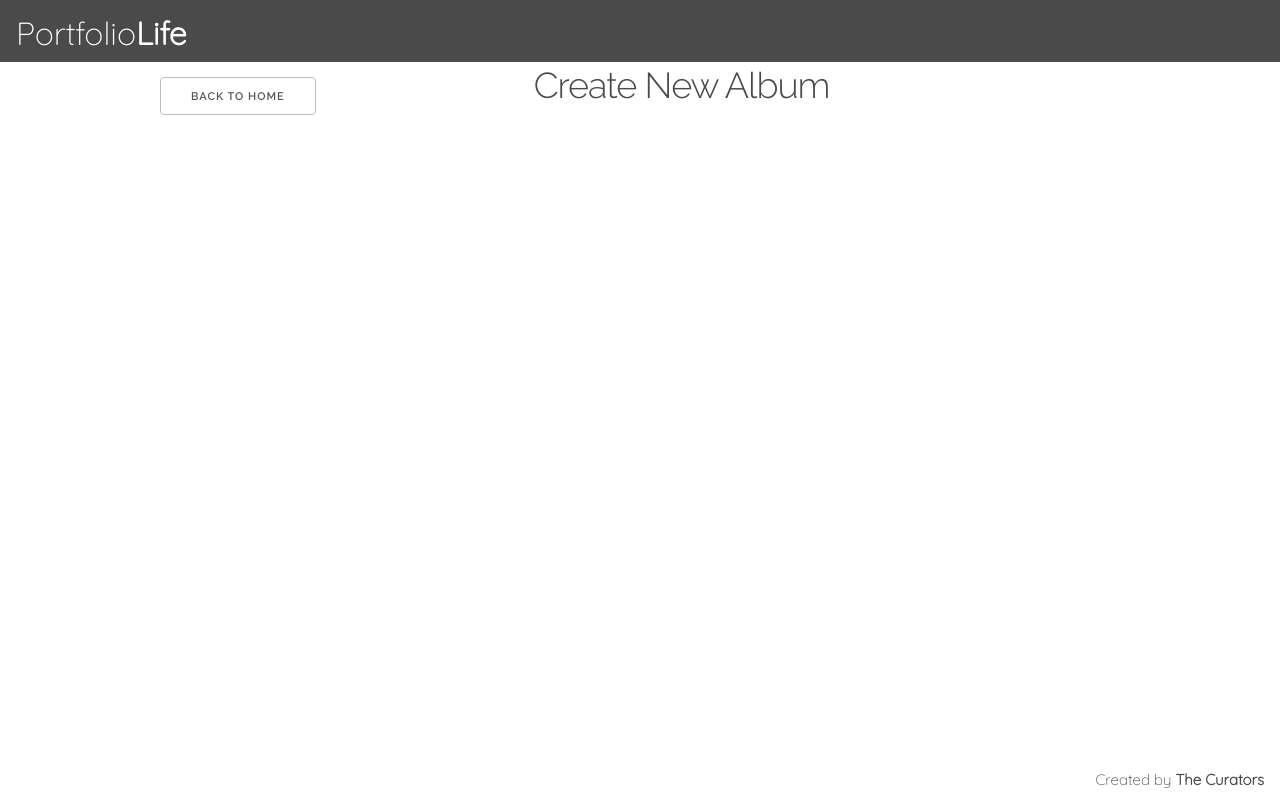
After one commit to theresaming/PortfolioLife, a Python web app: template flask/templates/addAlbum.html in a window 1280 px wide. The commit adds this page. Run offline with Jinja, Linux system fonts and the light colour scheme; the template is opened without the code that fills it, so the values that code supplies are empty.

Commit message:
Add album page and header

```diff
--- a/flask/app.py
+++ b/flask/app.py
@@ -173,6 +173,12 @@ def get_post_javascript_data(image_id):
         # return render_template("viewImage.html", imageID=jsdata[1], imageURL=jsdata[0], tags=jsdata[1:])
         return view_image(image_id)
 
+
+@app.route("/create-album")
+def load_create_album():
+    return render_template('addAlbum.html')
+
+
 if __name__ == "__main__":
     app.run(debug=False,host='0.0.0.0', port=5000)
     # max upload thingy
--- a/flask/static/style.css
+++ b/flask/static/style.css
@@ -67,7 +67,7 @@ ul {
 
 .spacer {
     width: 100%;
-    height: 66px;
+    height: 4.1em;
 }
 
 .login-screen {
@@ -238,3 +238,7 @@ ul li.selected {
     max-width: 80%;
     text-align: center;
 }
+
+#back-button {
+    margin-top: 15px;
+}
--- /dev/null
+++ b/flask/templates/addAlbum.html
@@ -0,0 +1,26 @@
+{% extends "layout.html" %}
+
+{% block body %}
+<div class = "container">
+    <div class = "row">
+        <div class = "one columns">
+            <a href="{{ url_for("load_home") }}">
+                <button type="button" id="back-button">Back to Home</button>
+            </a>
+        </div>
+        <div class = "eleven columns">
+            <h3>Create New Album</h3>
+        </div>
+    </div>
+    <div class = "container">
+        <div class = "photo-row">
+            {% for imageUrl in imageArr %}
+                <div class = "photo-col">
+                    <a href = ""><img src= "{{imageUrl}}" /></a>
+                </div>
+            {% endfor %}
+        </div>
+    </div>
+</div>
+
+{% endblock %}
--- a/flask/templates/layout.html
+++ b/flask/templates/layout.html
@@ -70,6 +70,7 @@
     </div>
 
 
+
     {% block body %}
     {% endblock %}
 
```
